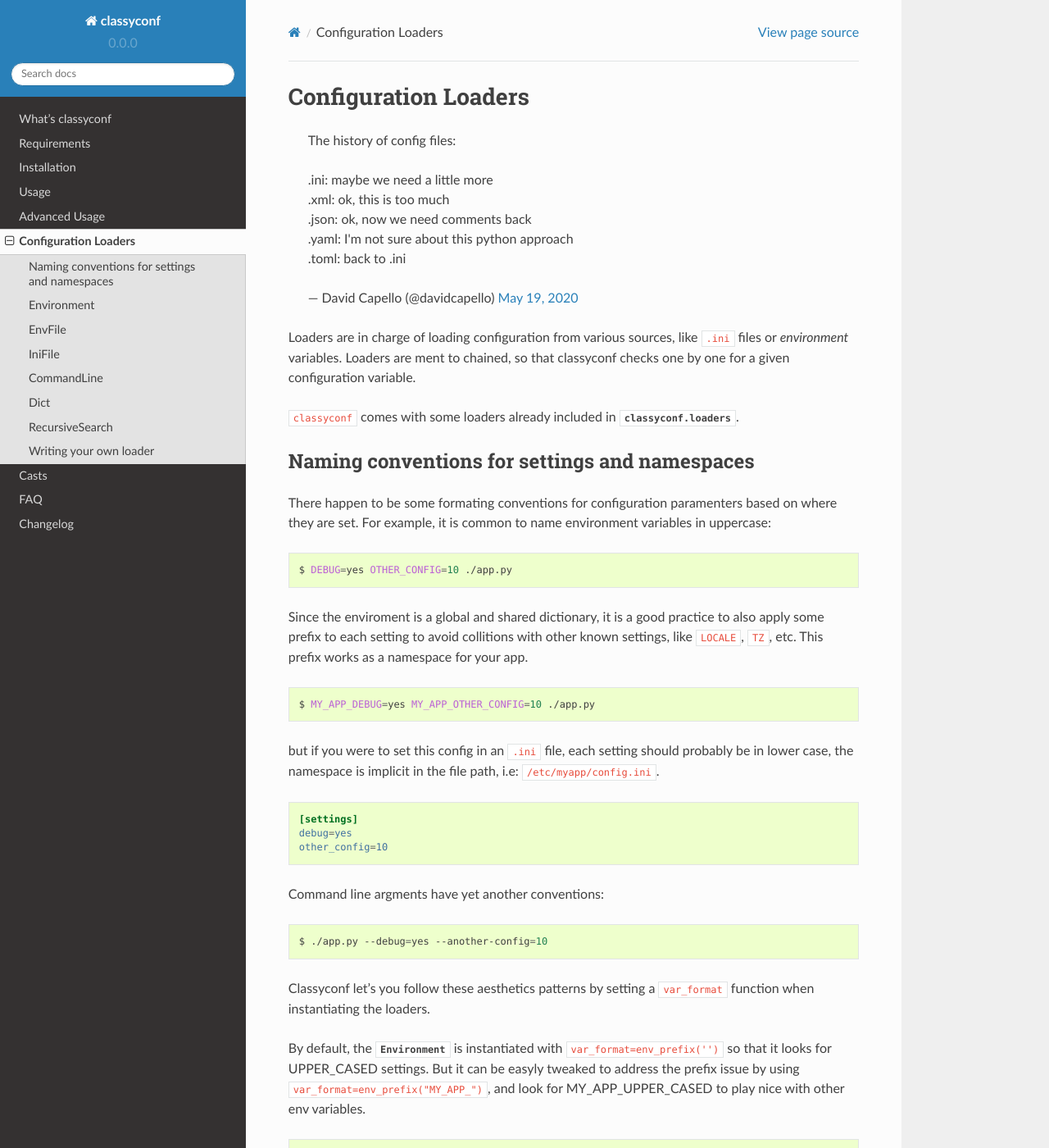
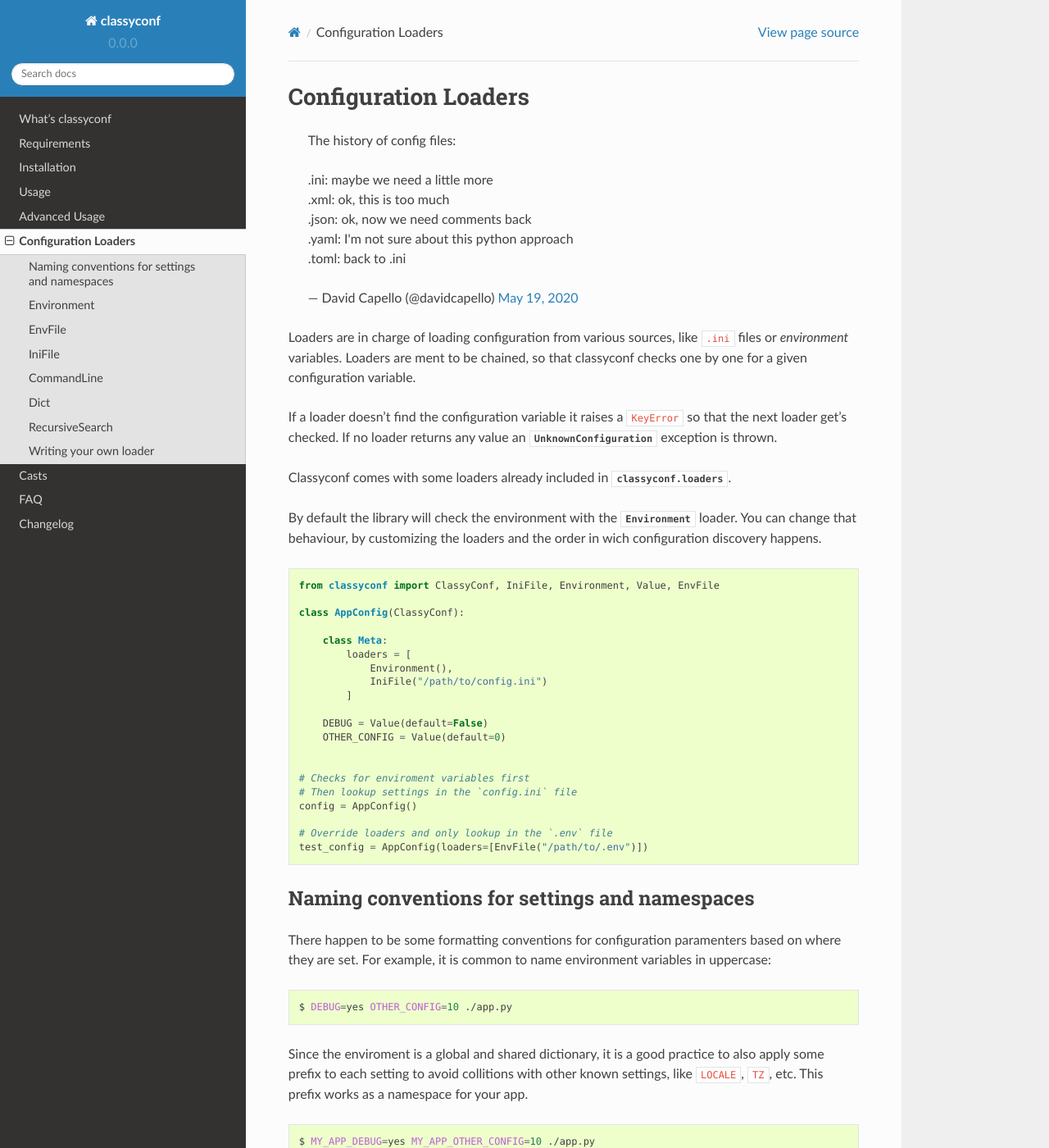
Before and after one commit to hernantz/classyconf, a Sphinx documentation site: the page built from docs/source/loaders.rst, in a window 1280 px wide and 1400 px high. Shown: the whole window at 82% size. Built offline with Sphinx 7.4.7 and the Read the Docs theme 2.0.0, drawn with Linux system fonts in a browser that asks for light colours.

Commit message:
Improved docs for loaders

```diff
--- a/docs/source/loaders.rst
+++ b/docs/source/loaders.rst
@@ -6,11 +6,44 @@
    <blockquote class="twitter-tweet"><p lang="en" dir="ltr">The history of config files:<br><br>.ini: maybe we need a little more<br>.xml: ok, this is too much<br>.json: ok, now we need comments back<br>.yaml: I&#39;m not sure about this python approach<br>.toml: back to .ini</p>&mdash; David Capello (@davidcapello) <a href="https://twitter.com/davidcapello/status/1262782791105892354?ref_src=twsrc%5Etfw">May 19, 2020</a></blockquote>
 
 Loaders are in charge of loading configuration from various sources, like
-``.ini`` files or *environment* variables. Loaders are ment to chained, so that
-classyconf checks one by one for a given configuration variable.
+``.ini`` files or *environment* variables. Loaders are ment to be chained, so
+that classyconf checks one by one for a given configuration variable.
 
-``classyconf`` comes with some loaders already included in
+If a loader doesn't find the configuration variable it raises a ``KeyError``
+so that the next loader get's checked. If no loader returns any value an
+:py:class:`UnknownConfiguration<classyconf.exceptions.UnknownConfiguration>`
+exception is thrown.
+
+Classyconf comes with some loaders already included in
 :py:mod:`classyconf.loaders<classyconf.loaders>`.
+
+By default the library will check the environment with the
+:py:class:`Environment<classyconf.loaders.Environment>` loader. You can
+change that behaviour, by customizing the loaders and the order in wich
+configuration discovery happens.
+
+.. code-block:: python
+
+    from classyconf import ClassyConf, IniFile, Environment, Value, EnvFile
+
+    class AppConfig(ClassyConf):
+
+        class Meta:
+            loaders = [
+                Environment(),
+                IniFile("/path/to/config.ini")
+            ]
+
+        DEBUG = Value(default=False)
+        OTHER_CONFIG = Value(default=0)
+
+
+    # Checks for enviroment variables first
+    # Then lookup settings in the `config.ini` file
+    config = AppConfig()
+
+    # Override loaders and only lookup in the `.env` file
+    test_config = AppConfig(loaders=[EnvFile("/path/to/.env")])
 
 
 .. _variable-naming:
@@ -18,7 +51,7 @@
 Naming conventions for settings and namespaces
 ++++++++++++++++++++++++++++++++++++++++++++++
 
-There happen to be some formating conventions for configuration paramenters
+There happen to be some formatting conventions for configuration paramenters
 based on where they are set. For example, it is common to name environment
 variables in uppercase:
 
@@ -68,7 +101,7 @@
 
         class Meta:
             loaders = [
-                Environment(var_format=env_prefix("MY_APP_"),
+                Environment(var_format=env_prefix("MY_APP_")),
                 IniFile("/etc/myapp/config.ini")
             ]
 
```
